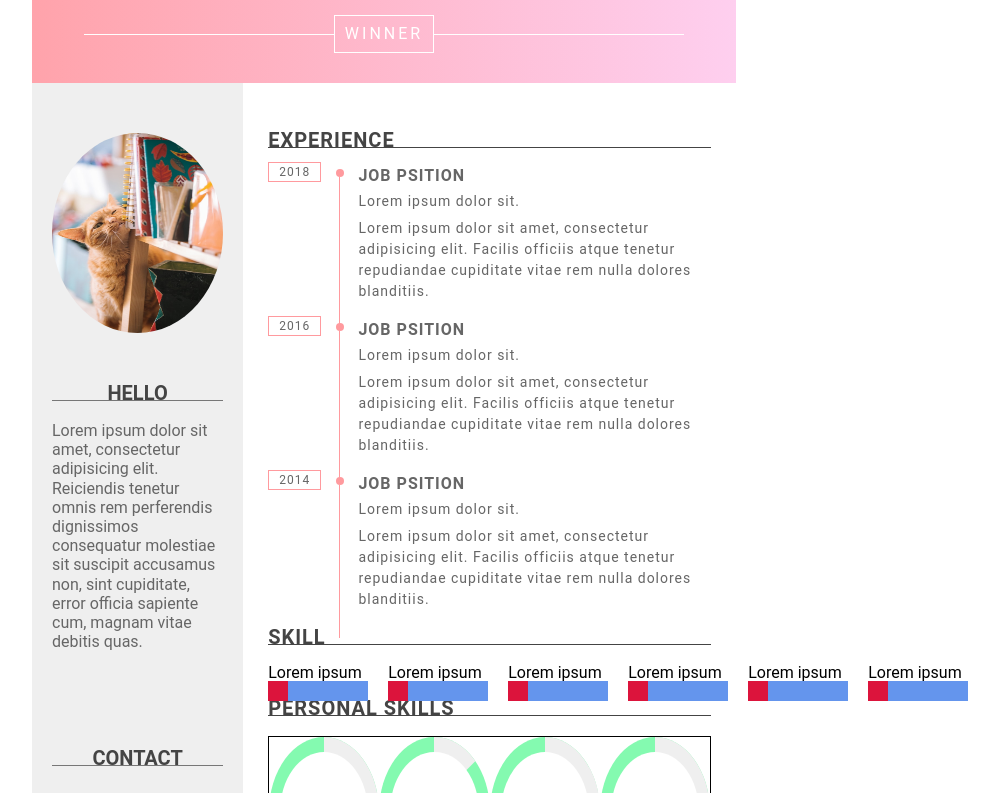
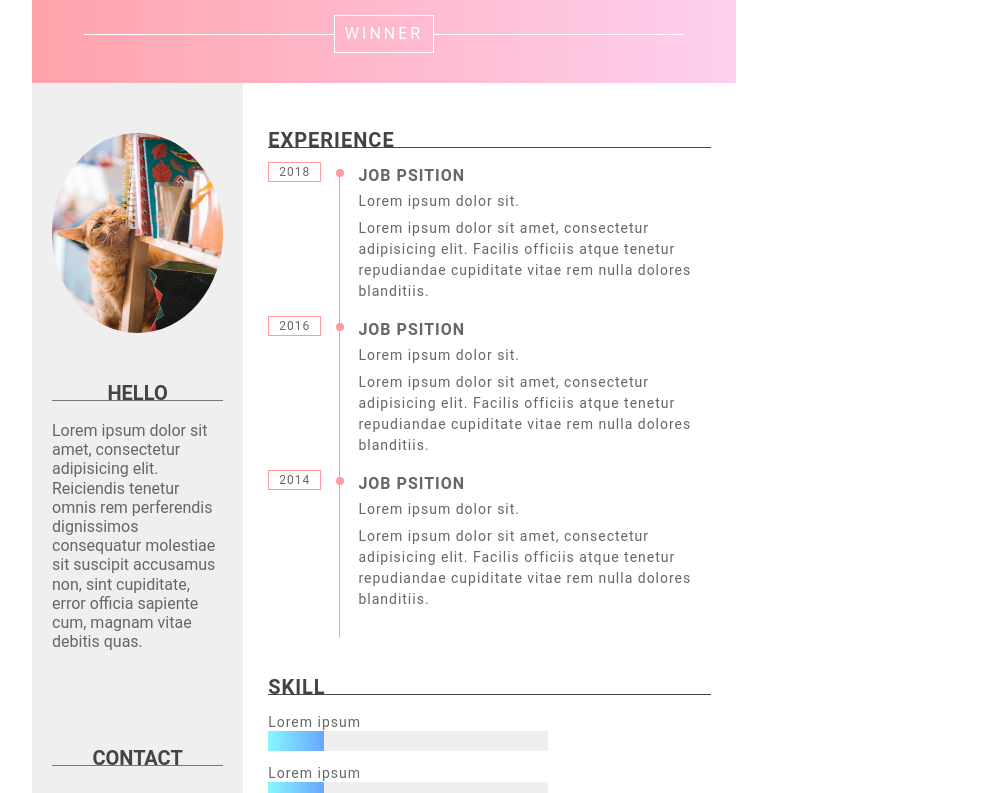
Before and after one commit to c711cat/practice_works, a plain HTML site: page 02 - resume/resume.html in a window 1280 px wide. Shown: the part 111-904 px from the top of the page, without its empty margins (256-1255 px from the left). Drawn offline with Linux system fonts and the light colour scheme; grey boxes are pictures that could not be loaded.

Commit message:
skill排版

```diff
--- a/02 - resume/resume.css
+++ b/02 - resume/resume.css
@@ -98,6 +98,9 @@ body {
   padding-top: 10px;
   padding-bottom: 15px;
 }
+.experience-outside{
+  margin-bottom: 50px;
+}
 .third-title {
   color: #444;
   font-size: 20px;
@@ -160,23 +163,33 @@ body {
   padding-bottom: 20px;
 }
 .skill-summary {
+
   display: flex;
+  flex-wrap: wrap;
+  justify-content: space-between;
+  margin-bottom: 40px;
 }
-.skill-items {
-  margin-right: 20px;
+
+.skill-name{
+  color: #666;
+  letter-spacing: 1px;
+  margin-bottom: 2px;
+  font-size: 14px;
 }
 .skill-bar {
-  width: 100px;
+  width: 280px;
   height: 20px;
   position: relative;
-  background: cornflowerblue;
+  background:#efefef;
+  margin-bottom: 15px;
 }
 .percentage {
   height: 100%;
   width: 20%;
   position: absolute;
   left: 0%;
-  background: crimson;
+  background: linear-gradient(to right, #89f7fe, #66a6ff);
+
 }
 .big-circle {
   width: 150px;
```
